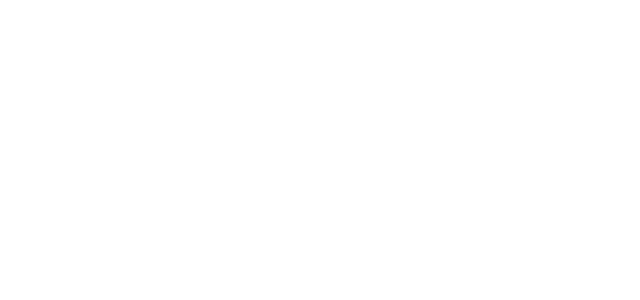
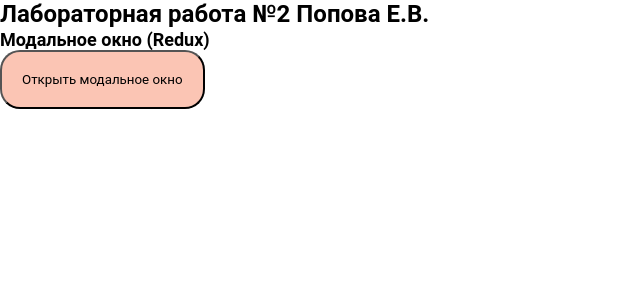
Before and after one commit to reznikovkg/just-copy, a React (Create React App) app in the folder react/app/: page /modalWindowRedux in a window 1280 px wide. Before the commit this address had no page. Shown: the top 300 px of the page, without its empty margins (0-640 px from the left). Built offline with nearby package versions, Linux system fonts and the light colour scheme.

Commit message:
Правки 2 -Лабораторная работа 2 вариант 7 (модальное окно Redux). Попова Елена

```diff
--- a/react/app/package.json
+++ b/react/app/package.json
@@ -3,6 +3,7 @@
   "version": "0.1.0",
   "private": true,
   "dependencies": {
+    "@reduxjs/toolkit": "^2.0.1",
     "@testing-library/jest-dom": "^5.16.5",
     "@testing-library/react": "^13.4.0",
     "@testing-library/user-event": "^13.5.0",
@@ -10,6 +11,7 @@
     "mobx-react-lite": "^4.0.2",
     "react": "^18.2.0",
     "react-dom": "^18.2.0",
+    "react-redux": "^9.0.4",
     "react-router-dom": "^6.8.2",
     "react-scripts": "5.0.1",
     "web-vitals": "^2.1.4"
--- a/react/app/src/App.js
+++ b/react/app/src/App.js
@@ -6,6 +6,7 @@
 import AсcordionPageComponent from "./components/pages/AсcordionPageComponent";
 import ModalWindowPage from "./components/pages/ModalWindowPage";
 import SwitchPage from "./components/pages/SwitchPage";
+import ModalWindowReduxPage from "./components/pages/ModalWindowReduxPage";
 
 function App() {
   return (
@@ -16,6 +17,7 @@
             <Route  path='/acсordions' element={<AсcordionPageComponent />}/>
             <Route  path ='/modalWindow' element={<ModalWindowPage />}/>
             <Route exact path={'/switch'} element={<SwitchPage/>}/>
+            <Route path ='/modalWindowRedux' element={<ModalWindowReduxPage/>}/>
         </Routes>
     </div>
   );
--- a/react/app/src/components/modalWindowComponent/modalWindowComponent.jsx
+++ b/react/app/src/components/modalWindowComponent/modalWindowComponent.jsx
@@ -1,11 +1,14 @@
 import './modalWindowStyle.scss'
-const ModalWindowComponent = ({showModal, onClick, message}) => {
+const ModalWindowComponent = ({showModal, onCloseModal, onOpenModal, message}) => {
     return <div>
         {showModal ?
             <div className={'modal'}>
                 <div className={'modal__content'}>
-                    <h1>{message}</h1>
-                    <span className={'modal__close-button'} onClick={onClick}>&times;</span>
+                    <div className={'modal__header'}>
+                        <h1>{message}</h1>
+                        <span className={'modal__close-button'} onClick={onCloseModal}>&times;</span>
+                    </div>
+                     <button className={'open-button'} onClick={onOpenModal}>Открыть модальное окно</button>
                 </div>
             </div> : null
         }
--- a/react/app/src/components/modalWindowComponent/modalWindowStyle.scss
+++ b/react/app/src/components/modalWindowComponent/modalWindowStyle.scss
@@ -9,7 +9,7 @@
 
     .modal__content {
         display: flex;
-        flex-direction: row;
+        flex-direction: column;
         justify-content: space-between;
         background-color: #fefefe;
         margin: 15% auto; /* 15% сверху и по центру */
@@ -17,6 +17,12 @@
         border: 1px solid #888;
         width: 50%; /* Может быть больше или меньше, в зависимости от размера экрана */
         color: #282c34;
+
+        .modal__header{
+            display: flex;
+            flex-direction: row;
+            justify-content: space-between;
+        }
     }
 
     /* Кнопка закрытия */
--- a/react/app/src/components/pages/MainPageComponent.jsx
+++ b/react/app/src/components/pages/MainPageComponent.jsx
@@ -7,6 +7,7 @@
             <LinkComponent link="/acordions" > Акордион </LinkComponent>
             <LinkComponent link="/modalWindow" > Модальное окно </LinkComponent>
             <LinkComponent link="/switch" > Переключатели </LinkComponent>
+            <LinkComponent link="/modalWindowRedux" > Модальное окно (Redux) </LinkComponent>
         </div>
     );
 };
--- a/react/app/src/components/pages/ModalWindowReduxPage.jsx
+++ b/react/app/src/components/pages/ModalWindowReduxPage.jsx
@@ -1,21 +1,43 @@
 import {useDispatch, useSelector} from 'react-redux'
 
-import {toggleChange} from "../../features/modalWindowSlice";
 import ModalWindowComponent from "../modalWindowComponent/modalWindowComponent";
+import {addModal, closeModal, openModal} from "../../features/ModalWindowSlice";
 
 const ModalWindowReduxPage = () => {
-    const modalWindow = useSelector((state) => state.modalWindow.value)
+    const modalWindow = useSelector((state) => state.modalWindow.values)
     const dispatch = useDispatch()
     const message = useSelector((state) => state.modalWindow.message)
 
-    const onClick = () => {
-        dispatch(toggleChange(!modalWindow));
+    const openModalWindow = (index) => {
+        dispatch(openModal(index))
+    };
+    const closeModalWindow = (index) => {
+        dispatch(closeModal(index))
+    };
+    const addModalWindow  = () => {
+        dispatch(addModal())
     };
 
     return <>
         <h1>Лабораторная работа №2 Попова Е.В.</h1>
         <h2>Модальное окно (Redux)</h2>
-        <ModalWindowComponent showModal={modalWindow} onClick={onClick} message={message}/>
+        {!modalWindow[0] ?
+            <button
+                className={'open-button'}
+                onClick = {() => openModalWindow(0)}
+            >
+                Открыть модальное окно
+            </button> : null
+        }
+        {modalWindow.map((m, index) =>
+            <ModalWindowComponent
+                key={index}
+                showModal={m}
+                onCloseModal = {() => closeModalWindow(index)}
+                onOpenModal = {() => addModalWindow()}
+                message={message + " " + (index+1)}
+            />
+        )}
     </>
 }
 export default ModalWindowReduxPage
--- a/react/app/src/features/ModalWindowSlice.js
+++ b/react/app/src/features/ModalWindowSlice.js
@@ -3,16 +3,26 @@
 export const modalWindowSlice = createSlice({
     name: 'modalWindow',
     initialState: {
-        value: false,
+        values: [false],
         message: "Вы открыли модальное окно"
     },
     reducers: {
-        toggleChange: (state, action) => {
-            state.value = action.payload
+        openModal: (state, action) => {
+            state.values[action.payload] = true
+        },
+        closeModal: (state, action) => {
+           if(action.payload !== 0) {
+               state.values = state.values.slice(0, action.payload)
+           } else {
+               state.values[action.payload] = false
+           }
+        },
+        addModal: (state) => {
+            state.values.push(true)
         }
     },
 })
 
-export const { toggleChange } = modalWindowSlice.actions
+export const { openModal, closeModal, addModal } = modalWindowSlice.actions
 
 export default modalWindowSlice.reducer
--- a/react/app/src/index.js
+++ b/react/app/src/index.js
@@ -2,13 +2,17 @@
 import ReactDOM from 'react-dom/client';
 import App from './App';
 import {BrowserRouter} from "react-router-dom";
+import ModalWindowStore from "./store/ModalWindowStore";
+import {Provider} from "react-redux";
 
 
 const root = ReactDOM.createRoot(document.getElementById('root'));
 root.render(
   <React.StrictMode>
       <BrowserRouter>
-        <App />
+          <Provider store={ModalWindowStore}>
+              <App />
+          </Provider>
       </BrowserRouter>
   </React.StrictMode>
 );
--- a/react/app/src/store/ModalWindowStore.js
+++ b/react/app/src/store/ModalWindowStore.js
@@ -4,6 +4,6 @@
 
 export default configureStore({
     reducer: {
-        modalWindow: ModalWindowSlice,
+        modalWindow: ModalWindowSlice
     },
 })
```
